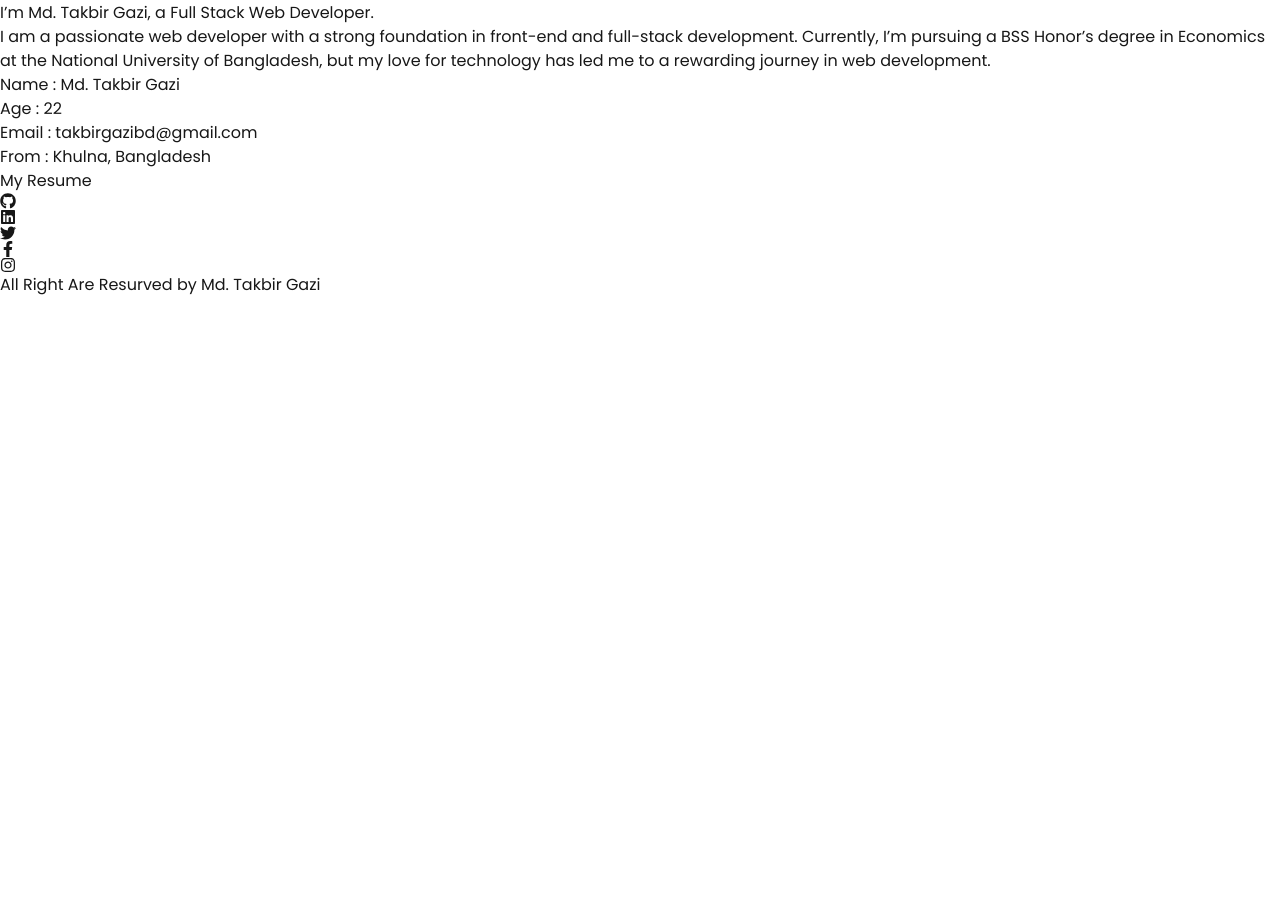
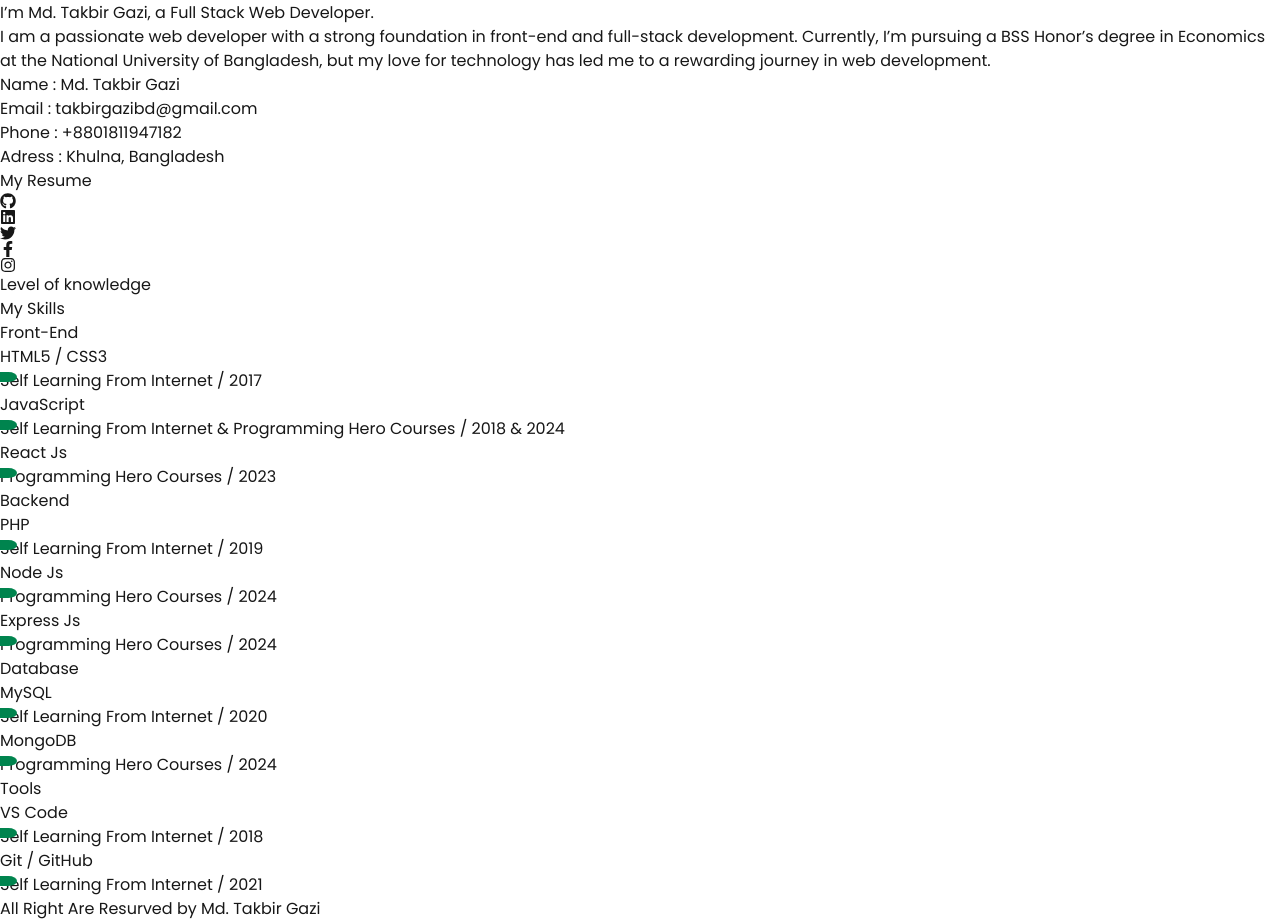
Before and after one commit to takbirgazi/portfolio-nextjs, a Next.js app: page / in a window 1280 px wide. Shown: the part 1761-2682 px from the top of the page. Before the commit the page ends 2058 px from the top, so only its background shows below. Built offline with nearby package versions, Linux system fonts and the light colour scheme.

Commit message:
Add: Skillsets

```diff
--- a/src/app/globals.css
+++ b/src/app/globals.css
@@ -3,6 +3,7 @@
 @tailwind utilities;
 
 :root {
+  scroll-behavior: smooth;
   --background: #ffffff;
   --foreground: #171717;
 }
--- a/src/app/page.js
+++ b/src/app/page.js
@@ -3,15 +3,19 @@ import Footer from "@/components/Footer/Footer";
 import Navbar from "@/components/Navbar/Navbar";
 import Hero from "@/components/Hero/Hero";
 import About from "@/components/About/About";
+import Skills from "@/components/Skills/Skills";
 
 export default function Home() {
   return (
-    <main className="container mx-auto">
+    <main className="container mx-auto bg-[#0a0a0a]">
       <Navbar />
       <Hero />
       <section>
         <About />
       </section>
+      <section>
+        <Skills />
+      </section>
       <Footer />
     </main>
   );
--- a/src/components/About/About.jsx
+++ b/src/components/About/About.jsx
@@ -6,9 +6,9 @@ import { FaTwitter, FaInstagram, FaLinkedin, FaGithub, FaFacebookF } from "react
 
 const About = () => {
     return (
-        <div className="p-5 w-11/12 mx-auto">
+        <div className="p-5 w-11/12 mx-auto" id="about">
             <SectionHeading description="Get to know me" title="About Me" />
-            <div className="flex flex-col md:flex-row justify-center md:gap-5 lg:gap-20">
+            <div className="flex flex-col-reverse md:flex-row justify-center md:gap-5 lg:gap-20">
                 <div className="w-full md:w-1/3">
                     <figure className="filter grayscale">
                         <Image src={aboutImage} alt="Md. Takbir Gazi" />
@@ -27,21 +27,20 @@ const About = () => {
                     <div className="text-[#929292] flex flex-col md:flex-row gap-5 mt-5">
                         <div className="w-full md:w-1/2 flex flex-col gap-5">
                             <p><span className="text-gray-300">Name : </span> Md. Takbir Gazi</p>
-                            <p><span className="text-gray-300">Age : </span> 22</p>
+                            <p><span className="text-gray-300">Email : </span> <a href="mailto:takbirgazibd@gmail.com" className="text-[#00844e]">takbirgazibd@gmail.com</a></p>
+
                         </div>
                         <div className="w-full md:w-1/2 flex flex-col gap-5">
-                            <p><span className="text-gray-300">Email : </span> <a href="mailto:takbirgazibd@gmail.com" className="text-[#00844e]">takbirgazibd@gmail.com</a></p>
-                            <p><span className="text-gray-300">From : </span> Khulna, Bangladesh</p>
+                            <p><span className="text-gray-300">Phone : </span> <a href="tel:+8801811947182" className="text-[#00844e]">+8801811947182</a></p>
+                            <p><span className="text-gray-300">Adress : </span> Khulna, Bangladesh</p>
                         </div>
                     </div>
-                    <div className="my-10 flex gap-5">
+                    <div className="my-10 flex flex-wrap gap-5">
                         <div>
                             <a href="https://drive.google.com/file/d/1S51nSx-wXBZWXybeMGwm3LDbhoaQkSJJ/view?usp=sharing" target="_blank" className="px-5 py-2 rounded-3xl bg-[#00844e] text-white">My Resume</a>
                         </div>
-                        <div className="border-b-2 w-20 border-[#929292] mb-[10px]">
-
-                        </div>
-                        <div className="inline-flex gap-4 items-center">
+                        <div className="border-b-2 w-20 border-[#929292] mb-[10px] lg:flex-grow-0 flex-grow"></div>
+                        <div className="inline-flex gap-4 items-center lg:pl-0 pl-1">
                             <a href="https://github.com/takbirgazi" target="_blank" className="text-2xl hover:text-[#00844e]"><FaGithub /></a>
                             <a href="https://www.linkedin.com/in/takbirgazi" target="_blank" className="text-2xl hover:text-[#00844e]"><FaLinkedin /></a>
                             <a href="https://x.com/takbirgazibd" target="_blank" className="text-2xl hover:text-[#00844e]"><FaTwitter /></a>
--- a/src/components/Navbar/Navbar.jsx
+++ b/src/components/Navbar/Navbar.jsx
@@ -6,14 +6,16 @@ import logoImage from "@/public/assets/images/img-kitzu-logo.png";
 
 const Navbar = () => {
     return (
-        <div className="p-5 bg-black sticky">
+        <div className="p-5 bg-black sticky top-0 z-10 shadow-md shadow-[#374c4438]">
             <div className="flex justify-between items-center">
                 <div className="w-4/12">
-                    <figure className="w-[110px] overflow-hidden">
-                        <Image src={logoImage} alt="Kitzu" />
-                    </figure>
+                    <Link href="#">
+                        <figure className="w-[110px] overflow-hidden">
+                            <Image src={logoImage} alt="Kitzu" />
+                        </figure>
+                    </Link>
                 </div>
-                <div className="w-8/12">
+                <div className="w-8/12 hidden md:block">
                     <div className="flex justify-end items-center">
                         <ul>
                             <li className="flex gap-8">
--- /dev/null
+++ b/src/components/Skills/SkillCard.jsx
@@ -0,0 +1,14 @@
+import styles from "@/public/styles/skills.module.css"
+
+const SkillCard = ({skillSet}) => {
+    const {skillName, learnFrom, learnStart, description} = skillSet;
+    return (
+        <div className={`border-b border-[#9292923e] p-5 pl-7 ${styles.resumeCard}`}>
+            <h4 className="font-bold ">{skillName}</h4>
+            <p className="text-sm text-[#929292]">{learnFrom} / {learnStart}</p>
+            <p className="mt-4 text-[#929292]">{description}</p>
+        </div>
+    );
+};
+
+export default SkillCard;
--- /dev/null
+++ b/src/components/Skills/Skills.jsx
@@ -0,0 +1,147 @@
+import SectionHeading from "../SectionHeading/SectionHeading";
+import SkillCard from "./SkillCard";
+
+const Skills = () => {
+
+    const skillSet = [
+        {
+            _id: 1,
+            skillName: `HTML5 / CSS3`,
+            learnFrom: `Self Learning From Internet`,
+            learnStart: `2017`,
+            skillCategory: `frontend`,
+            description: ``
+        },
+        {
+            _id: 2,
+            skillName: `JavaScript`,
+            learnFrom: `Self Learning From Internet  & Programming Hero Courses`,
+            learnStart: `2018 & 2024`,
+            skillCategory: `frontend`,
+            description: ``
+        },
+        {
+            _id: 3,
+            skillName: `PHP`,
+            learnFrom: `Self Learning From Internet`,
+            learnStart: `2019`,
+            skillCategory: `backend`,
+            description: ``
+        },
+        {
+            _id: 4,
+            skillName: `Node Js`,
+            learnFrom: `Programming Hero Courses`,
+            learnStart: `2024`,
+            skillCategory: `backend`,
+            description: ``
+        },
+        {
+            _id: 5,
+            skillName: `Express Js`,
+            learnFrom: `Programming Hero Courses`,
+            learnStart: `2024`,
+            skillCategory: `backend`,
+            description: ``
+        },
+        {
+            _id: 6,
+            skillName: `MySQL`,
+            learnFrom: `Self Learning From Internet`,
+            learnStart: `2020`,
+            skillCategory: `database`,
+            description: ``
+        },
+        {
+            _id: 7,
+            skillName: `MongoDB`,
+            learnFrom: `Programming Hero Courses`,
+            learnStart: `2024`,
+            skillCategory: `database`,
+            description: ``
+        },
+        {
+            _id: 8,
+            skillName: `VS Code`,
+            learnFrom: `Self Learning From Internet`,
+            learnStart: `2018`,
+            skillCategory: `tools`,
+            description: ``
+        },
+        {
+            _id: 9,
+            skillName: `Git / GitHub`,
+            learnFrom: `Self Learning From Internet`,
+            learnStart: `2021`,
+            skillCategory: `tools`,
+            description: ``
+        },
+        {
+            _id: 10,
+            skillName: `React Js`,
+            learnFrom: `Programming Hero Courses`,
+            learnStart: `2023`,
+            skillCategory: `frontend`,
+            description: ``
+        },
+
+    ]
+
+    return (
+        <div className="p-5 w-11/12 mx-auto">
+            <SectionHeading description="Level of knowledge" title="My Skills" />
+            <div className="pb-10">
+                <div className="flex flex-col gap-10">
+                    <div className="flex gap-10 flex-col md:flex-row">
+                        <div className="w-full md-w-1/2">
+                            <div>
+                                <h3 className="text-white text-2xl font-bold py-5">Front-End</h3>
+                            </div>
+                            <div className="bg-[#161616] border-l-4 border-[#00844e]">
+                                {
+                                    skillSet.filter(skill => skill.skillCategory == "frontend").map(skill => <SkillCard key={skill._id} skillSet={skill} />)
+                                }
+                            </div>
+                        </div>
+                        <div className="w-full md-w-1/2">
+                            <div>
+                                <h3 className="text-white text-2xl font-bold py-5">Backend</h3>
+                            </div>
+                            <div className="bg-[#161616] border-l-4 border-[#00844e]">
+                                {
+                                    skillSet.filter(skill => skill.skillCategory == "backend").map(skill => <SkillCard key={skill._id} skillSet={skill} />)
+                                }
+                            </div>
+                        </div>
+                    </div>
+
+                    <div className="flex gap-10 flex-col md:flex-row">
+                        <div className="w-full md-w-1/2">
+                            <div>
+                                <h3 className="text-white text-2xl font-bold py-5">Database</h3>
+                            </div>
+                            <div className="bg-[#161616] border-l-4 border-[#00844e]">
+                                {
+                                    skillSet.filter(skill => skill.skillCategory == "database").map(skill => <SkillCard key={skill._id} skillSet={skill} />)
+                                }
+                            </div>
+                        </div>
+                        <div className="w-full md-w-1/2">
+                            <div>
+                                <h3 className="text-white text-2xl font-bold py-5">Tools</h3>
+                            </div>
+                            <div className="bg-[#161616] border-l-4 border-[#00844e]">
+                                {
+                                    skillSet.filter(skill => skill.skillCategory == "tools").map(skill => <SkillCard key={skill._id} skillSet={skill} />)
+                                }
+                            </div>
+                        </div>
+                    </div>
+
+                </div>
+            </div>
+        </div>
+    );
+};
+
+export default Skills;
--- /dev/null
+++ b/src/public/styles/skills.module.css
@@ -0,0 +1,19 @@
+.resumeCard {
+    position: relative;
+}
+
+.resumeCard::before {
+    content: "";
+    width: 17px;
+    height: 10px;
+    position: absolute;
+    background: #00844e;
+    top: 27px;
+    left: 0;
+    border-top-right-radius: 100%;
+    border-bottom-right-radius: 100%;
+}
+
+.resumeCard:last-child {
+    border-bottom: none;
+}
```
